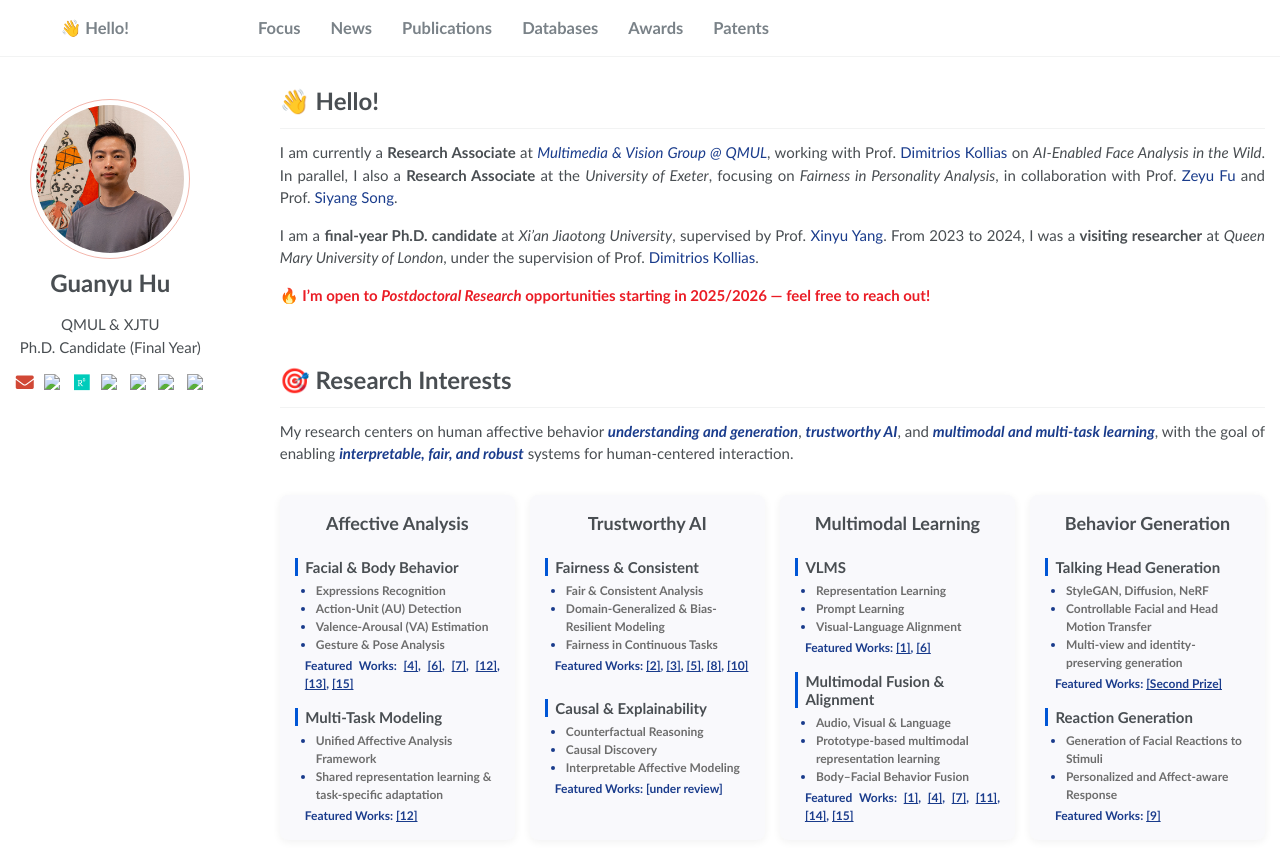
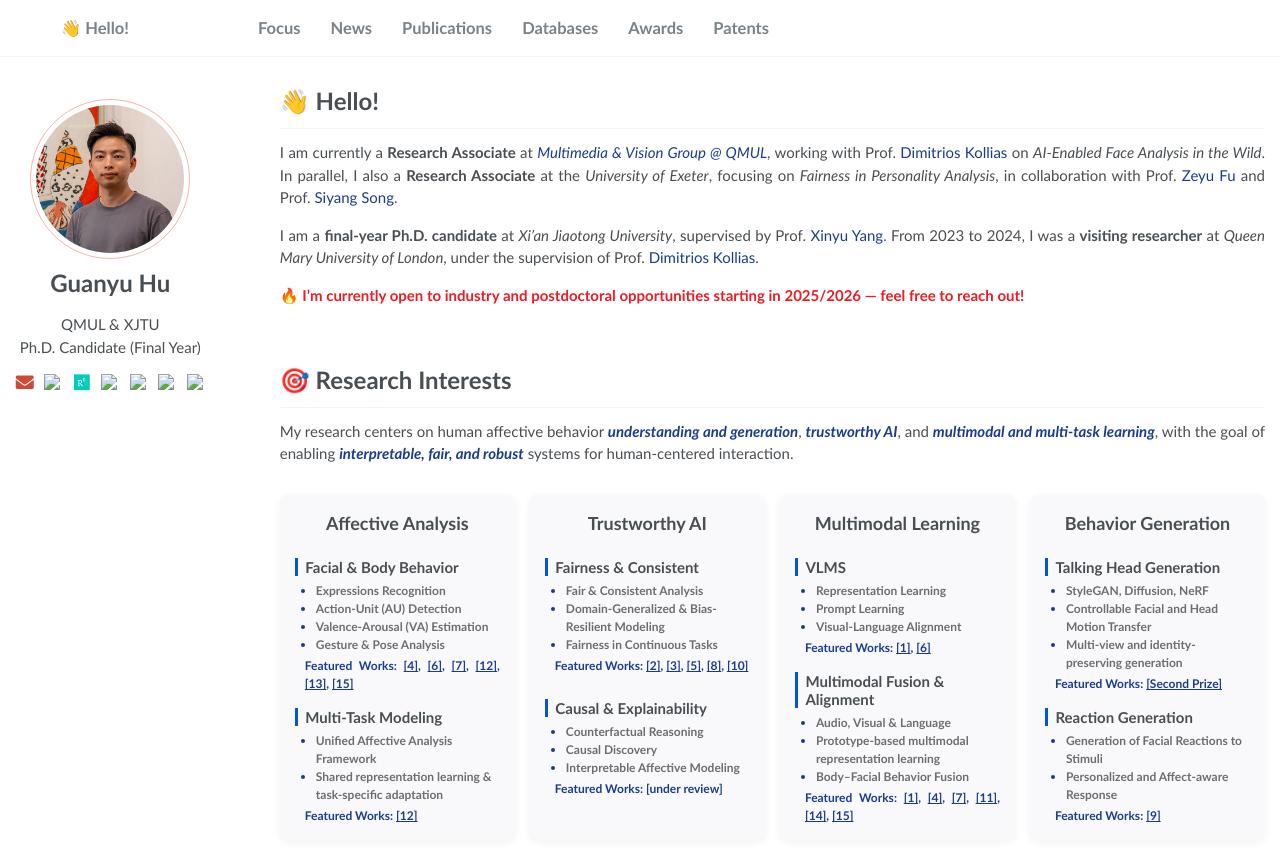
Before and after one commit to imhgy/imhgy.github.io, a Jekyll site: the page built from _pages/about.md, in a window 1280 px wide and 900 px high. Shown: the top 861 px of the window. Built offline with Jekyll 4.4.1, drawn with Linux system fonts in a browser that asks for light colours.

Commit message:
Initial commit

```diff
--- a/_pages/about.md
+++ b/_pages/about.md
@@ -20,7 +20,7 @@ and Prof. [Siyang Song](https://hbuglab.com/people.html).
 I am a **final-year Ph.D. candidate** at _Xi’an Jiaotong University_, supervised by Prof. [Xinyu Yang](https://gr.xjtu.edu.cn/web/xyyang). From 2023 to 2024, I was a **visiting researcher** at _Queen
 Mary University of London_, under the supervision of Prof. [Dimitrios Kollias](https://sites.google.com/view/dimitrioskollias).
 
-<span style="color: #ea1c25; font-weight: bold;">🔥 I'm open to _Postdoctoral Research_ opportunities starting in 2025/2026 — feel free to reach out!</span>
+<span style="color: #ea1c25; font-weight: bold;">🔥 I’m currently open to industry and postdoctoral opportunities starting in 2025/2026 — feel free to reach out!</span>
 
 # 🎯 Research Interests
 
```
